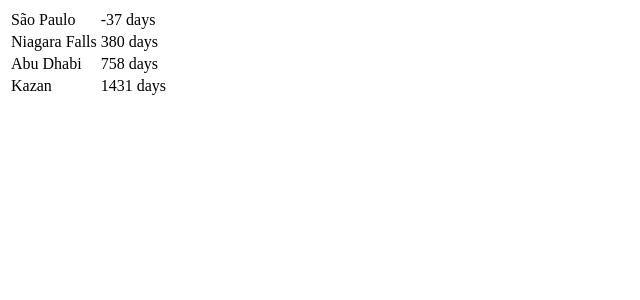
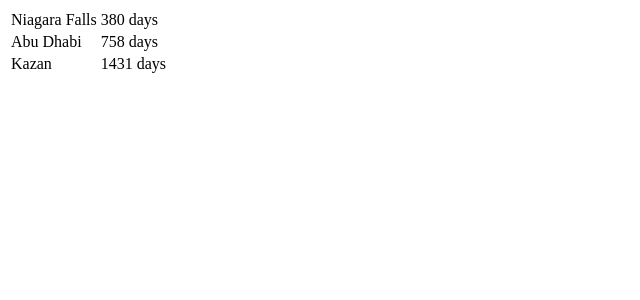
Before and after one commit to fabian/statusboard, a PHP site: page /web/countdown/index.php in a window 1280 px wide. Shown: the top 300 px of the page, without its empty margins (0-640 px from the left). Run offline with PHP 8.4, Linux system fonts and the light colour scheme.

Commit message:
Remove WSC2015

```diff
--- a/web/countdown/index.php
+++ b/web/countdown/index.php
@@ -1,8 +1,4 @@
 <table>
-    <tr>
-        <td>S&#227;o Paulo</td>
-        <td style="width: 160px"><?php $date = strtotime('2015-08-11'); echo ceil(($date - time())/60/60/24); ?> days</td>
-    </tr>
     <tr>
         <td>Niagara Falls</td>
         <td style="width: 160px"><?php $date = strtotime('2016-10-01'); echo ceil(($date - time())/60/60/24); ?> days</td>
```
